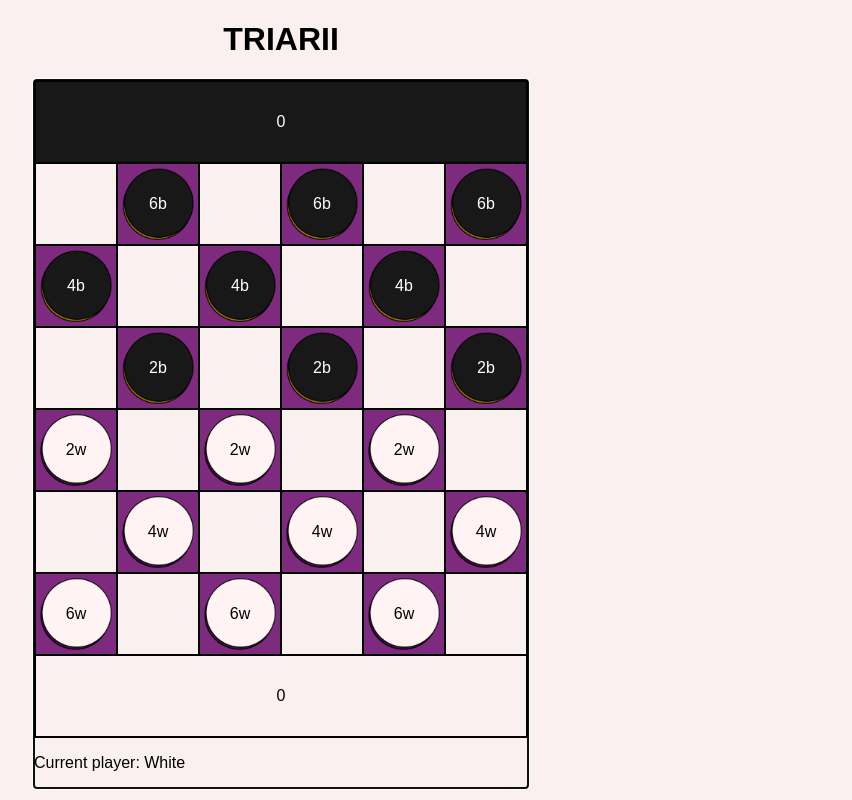
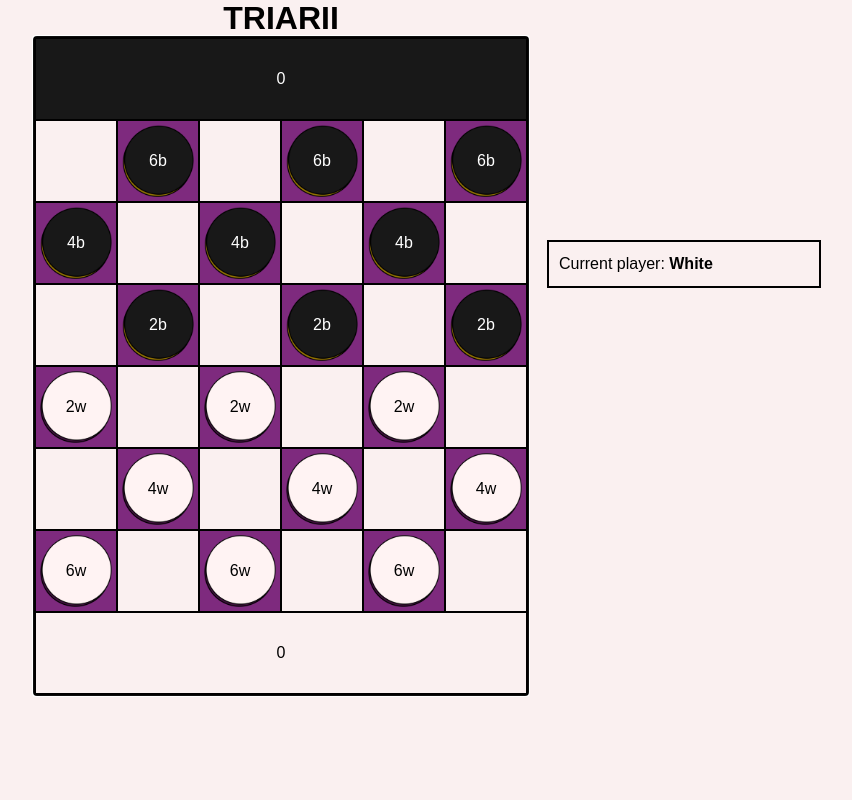
Before and after one commit to rmerzbac/triarii, a React (Create React App) app: page / in a window 1280 px wide. Shown: the whole page, without its empty margins (359-1211 px from the left). Built offline with nearby package versions, Linux system fonts and the light colour scheme.

Commit message:
about to reorganize

```diff
--- a/src/App.css
+++ b/src/App.css
@@ -1,5 +1,7 @@
 * {
   font-family: "Montserrat",sans-serif;
+  margin: 0;
+  padding: 0;
 }
 body {
   background: #FAF0F0;
@@ -60,3 +62,16 @@ td.selected {
   background: #8d7424 !important;
   opacity: .6;
 }
+.game-information {
+  position: absolute;
+  right: 100px;
+  top: 30%;
+  width: 250px;
+  border: 2px solid black;
+  padding: 10px;
+  line-height: 1.5;
+}
+.error {
+  color: #e60000;
+  font-weight: bold;
+}
--- a/src/Game.tsx
+++ b/src/Game.tsx
@@ -6,6 +6,8 @@ import { BOARD_SIZE, DEFAULT_PIECES_REMAINING } from './constants';
 
 
 const Game = () => {
+  const [errorMessage, setErrorMessage] = useState<string | null>(null);
+
   const [history, setHistory] = useState([
     {
       board: [
@@ -123,6 +125,7 @@ const Game = () => {
 
   const move = useCallback(
     (movingStackSize: number, dir: string) => {
+      try {
         if (movingStackSize < 1) throw new Error("You must move at least one piece. Press space to end your turn.");
         if (selected === null) return;
         const row = selected[0];
@@ -148,9 +151,9 @@ const Game = () => {
 
         if (piecesRemaining < movingStackSize) movingStackSize = piecesRemaining;
 
-      if (nextCol < 0 || nextCol >= BOARD_SIZE) throw new Error("Out of bounds");
-      if (nextRow === BOARD_SIZE && isWhiteMoving) throw new Error("Out of bounds");
-      if (nextRow === -1 && !isWhiteMoving) throw new Error("Out of bounds");
+        if (nextCol < 0 || nextCol >= BOARD_SIZE) throw new Error("Illegal move (out of bounds).");
+        if (nextRow === BOARD_SIZE && isWhiteMoving) throw new Error("Illegal move (out of bounds).");
+        if (nextRow === -1 && !isWhiteMoving) throw new Error("Illegal move (out of bounds).");
 
         let nextSquare = null;
         if (!(nextRow === BOARD_SIZE && !isWhiteMoving) &&
@@ -198,6 +201,10 @@ const Game = () => {
         } else {
           setPiecesRemaining(movingStackSize - makeMoveResponse.piecesUsedInMove);
           setIsFirstAction(false);
+        }
+      } catch (e : any) {
+        console.error(e);
+        setErrorMessage(e.message);
       }
     },
     [selected, currentBoard, currentWhiteInEnzone, currentBlackInEnzone, history, isWhiteMoving, piecesRemaining, isFirstAction, boardDictionary]
@@ -290,8 +297,11 @@ const Game = () => {
             onKeyDown={handleInputSubmit}
           />
         )}
-        <p>Current player: {isWhiteMoving ? "White" : "Black"}</p>
-        <p>{piecesRemaining === DEFAULT_PIECES_REMAINING ? "" : "Pieces remaining: " + piecesRemaining}</p>
+        <div className="game-information">
+          <p>Current player: <b>{isWhiteMoving ? "White" : "Black"}</b></p>
+          <p>{piecesRemaining === DEFAULT_PIECES_REMAINING ? "" : "Pieces remaining: "}<b>{piecesRemaining === DEFAULT_PIECES_REMAINING ? "" : piecesRemaining}</b></p>
+          {errorMessage && <p className="error">{errorMessage}</p>}
+        </div>
       </div>
     </div>
   );
```
Lines whose indentation alone changed are shown as unchanged.
